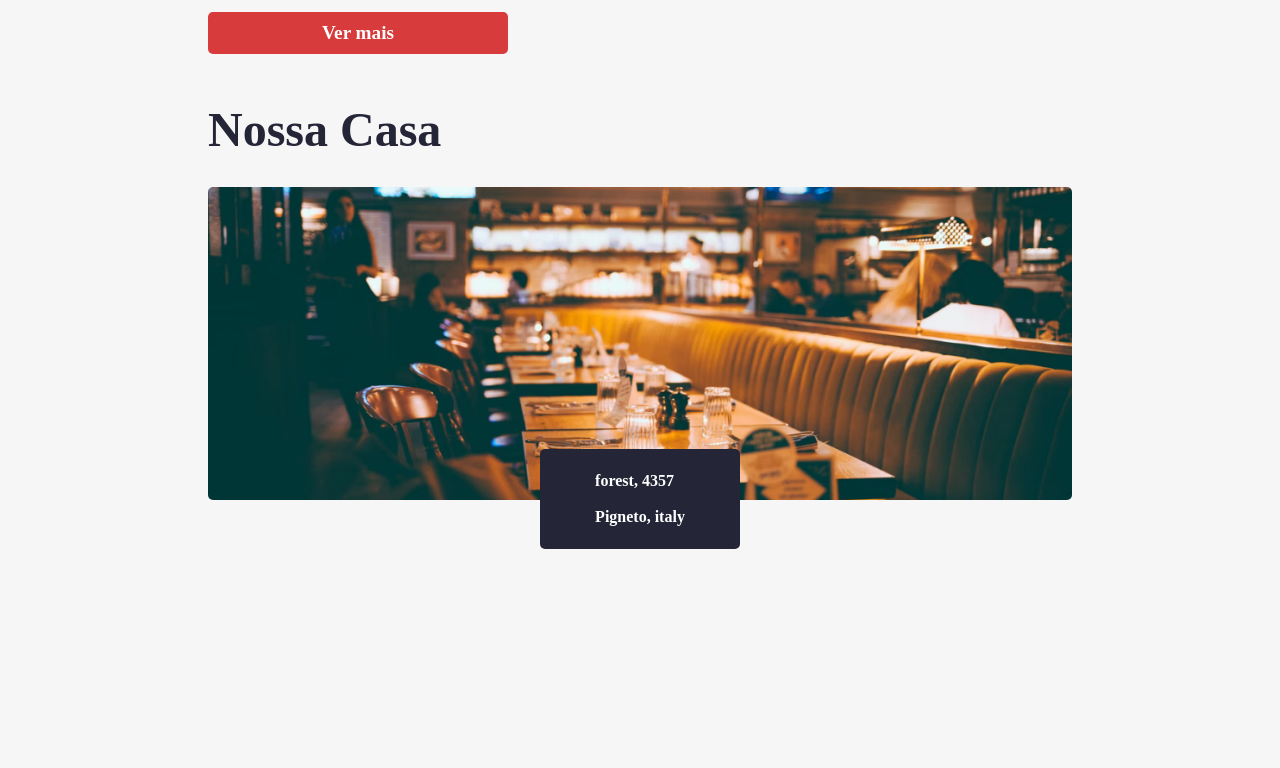
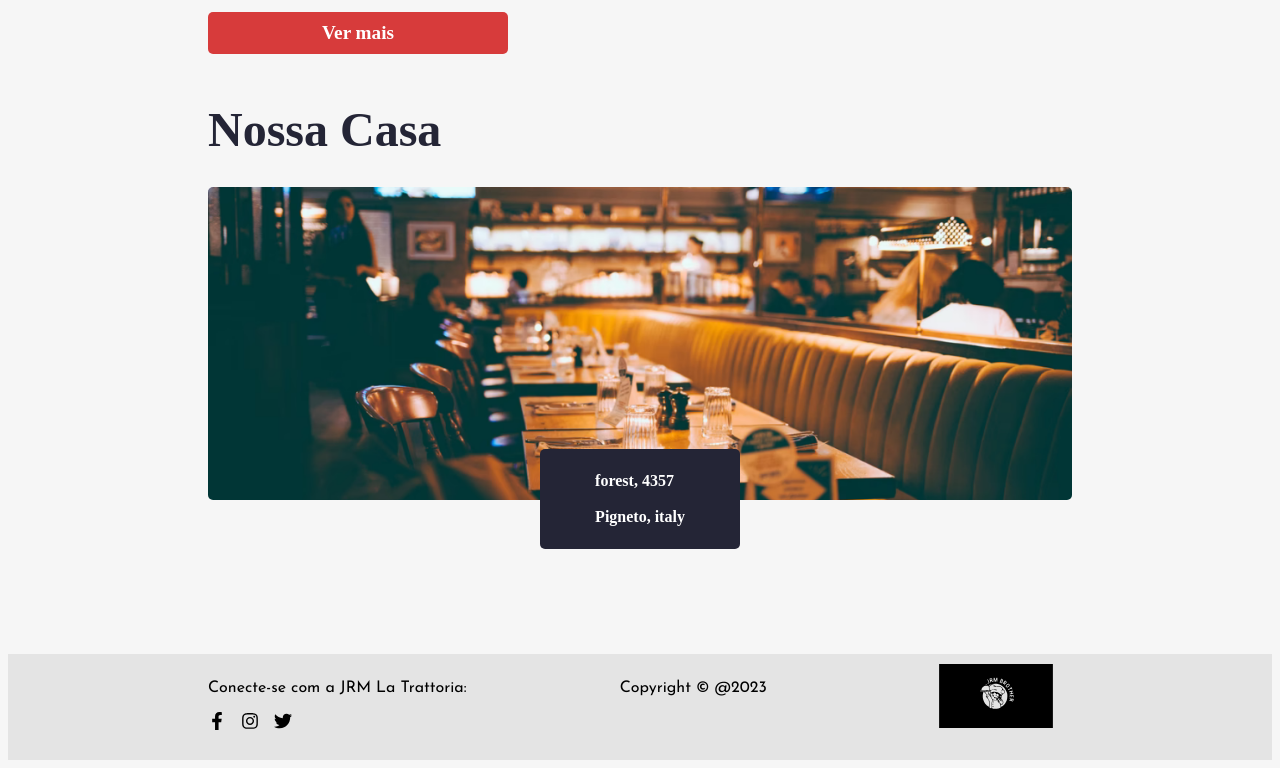
Before and after one commit to joaoricardoM/restaurant, a React (Create React App) app: page / in a window 1280 px wide. Shown: the part 1183-1951 px from the top of the page. Before the commit the page ends 1845 px from the top, so only its background shows below. Built offline with nearby package versions, Linux system fonts and the light colour scheme; a web font is replaced by a local one.

Commit message:
feat: create footer and routes

```diff
--- /dev/null
+++ b/src/components/Footer/Footer.module.scss
@@ -0,0 +1,21 @@
+@import "../../styles/variaveis";
+@import "../../styles/breakpoints";
+.footer {
+  background-color: $grey;
+  display: flex;
+  justify-content: space-between;
+  padding: 10px $padding-horizontal;
+  @media (max-width: $desktop_xsm) {
+  padding: 10px $padding-horizontal-mobile;
+  }
+  @media (min-width: $desktop_xsm) and (max-width: $desktop_sm) {
+  padding: 10px $padding-horizontal-sm;
+  }
+  @media (min-width: $desktop_sm) and (max-width: $desktop_md) {
+  padding: 10px $padding-horizontal-md;
+  }
+
+  p {
+    font-family: 'Josefin Sans', sans-serif;
+  }
+}
--- /dev/null
+++ b/src/components/Footer/index.tsx
@@ -0,0 +1,23 @@
+import { ReactComponent as Logo } from '../../assets/logo.svg'
+import styles from './Footer.module.scss'
+import { FaFacebookF, FaInstagram, FaTwitter } from 'react-icons/fa'
+
+export default function Footer() {
+  return (
+    <>
+      <footer className={styles.footer}>
+        <p>
+          Conecte-se com a JRM La Trattoria: <br />
+          <br />
+          <FaFacebookF size={18} style={{ cursor: 'pointer' }} href="#" />{' '}
+          &nbsp;&nbsp;
+          <FaInstagram size={18} style={{ cursor: 'pointer' }} href="#" />
+          &nbsp;&nbsp;&nbsp;
+          <FaTwitter size={18} style={{ cursor: 'pointer' }} href="#" />
+        </p>
+        <p>Copyright © @2023</p>
+        <Logo />
+      </footer>
+    </>
+  )
+}
--- a/src/index.css
+++ b/src/index.css
@@ -10,3 +10,9 @@ body {
   box-sizing: border-box;
   font-family: 'Italiana', serif;
 }
+
+#root > main.container {
+  display: flex;
+  flex-direction: column;
+  min-height: 100vh;
+}
--- /dev/null
+++ b/src/pages/NotFound/NotFound.module.scss
@@ -0,0 +1,22 @@
+@import '../../styles/variaveis';
+
+.container {
+  align-items: center;
+  display: flex;
+  flex: 1;
+  flex-direction: column;
+  justify-content: center;
+}
+.voltar {
+  display: flex;
+  justify-content: flex-start;
+  width: 100%;
+  button {
+    background-color: transparent;
+    border: none;
+    color: $blue;
+    cursor: pointer;
+    font-size: 1.5rem;
+    font-weight: bold;
+  }
+}
--- /dev/null
+++ b/src/pages/NotFound/index.tsx
@@ -0,0 +1,27 @@
+import styles from './NotFound.module.scss'
+import { ReactComponent as NotFoundImage } from '../../assets/not_found.svg'
+import classNames from 'classnames'
+import styleTema from '../../styles/Tema.module.scss'
+import { useNavigate } from 'react-router-dom'
+
+export default function NotFound() {
+  const navigate = useNavigate()
+
+  function handleClick() {
+    navigate('/')
+  }
+
+  return (
+    <div
+      className={classNames({
+        [styles.container]: true,
+        [styleTema.container]: true
+      })}
+    >
+      <div className={styles.voltar}>
+        <button onClick={handleClick}>{'<Ir para página Home'}</button>
+      </div>
+      <NotFoundImage />
+    </div>
+  )
+}
--- a/src/pages/home/index.tsx
+++ b/src/pages/home/index.tsx
@@ -10,7 +10,7 @@ export default function Home() {
     .splice(0, 3)
   return (
     <section>
-      <h3 className={stylesTema.titulo}>Recomendações da cozinha</h3>
+      <h3 className={stylesTema.titulo}>Recomendações</h3>
       <div className={styles.recomendados}>
         {pratosRecomendados.map((item) => (
           <div key={item.id} className={styles.recomendado}>
--- a/src/routes.js
+++ b/src/routes.js
@@ -4,10 +4,12 @@ import Cardapio from './pages/Cardapio'
 import Menu from './components/Menu'
 import Default from './components/DefaultPage'
 import Sobre from './pages/Sobre'
+import Footer from './components/Footer'
+import NotFound from './pages/NotFound'
 
 export default function AppRouter() {
   return (
-    <main>
+    <main className="container">
       <Router>
         <Menu />
         <Routes>
@@ -16,7 +18,9 @@ export default function AppRouter() {
             <Route path="Cardapio" element={<Cardapio />} />
             <Route path="Sobre" element={<Sobre />} />
           </Route>
+          <Route path="*" element={<NotFound />} />
         </Routes>
+        <Footer />
       </Router>
     </main>
   )
```
Also changed, not shown: src/assets/not_found.svg (added).
